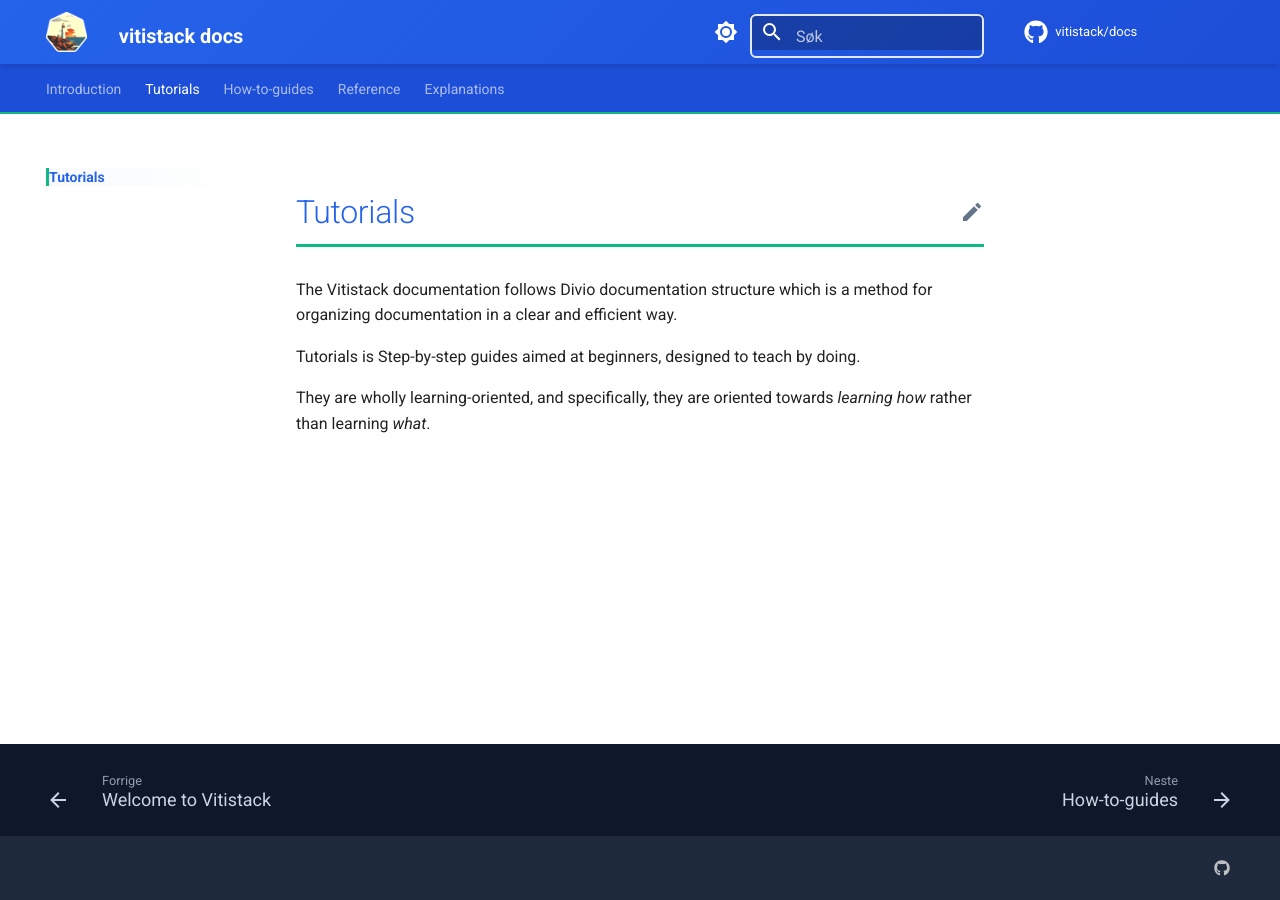
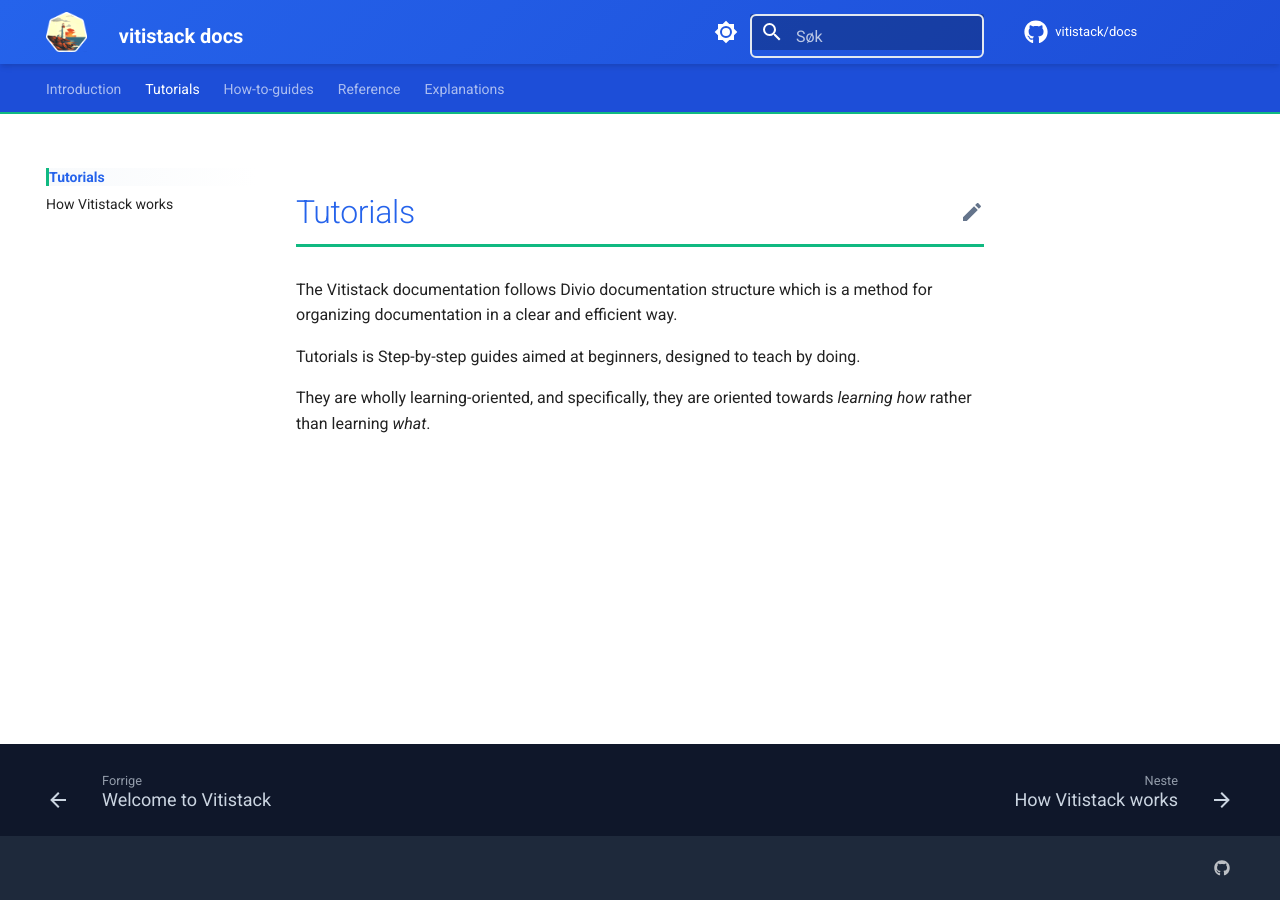
Before and after one commit to vitistack/docs, an MkDocs documentation site: the page built from docs/tutorials/index.md, in a window 1280 px wide. Built offline with MkDocs 1.6.1 and Material for MkDocs 9.7.7, drawn with Linux system fonts in a browser that asks for light colours; comment, search, counter and statistics services are not loaded.

Commit message:
added file for how it works

```diff
--- /dev/null
+++ b/docs/tutorials/how.md
@@ -0,0 +1,3 @@
+# How Vitistack works
+
+!!! warning "Work in progress - information to come!"
--- a/mkdocs.yml
+++ b/mkdocs.yml
@@ -75,6 +75,7 @@
     - introduction/index.md
   - Tutorials:
     - tutorials/index.md
+    - tutorials/how.md
   - How-to-guides:
     - howtoguide/index.md
   - Reference:
```
